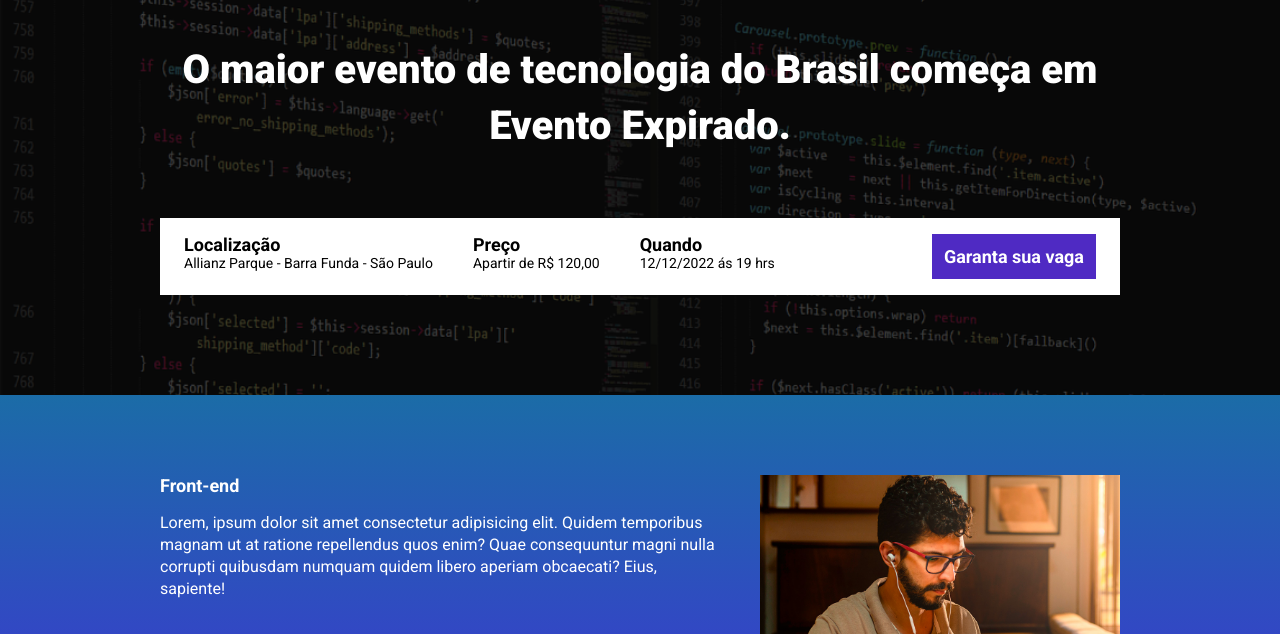
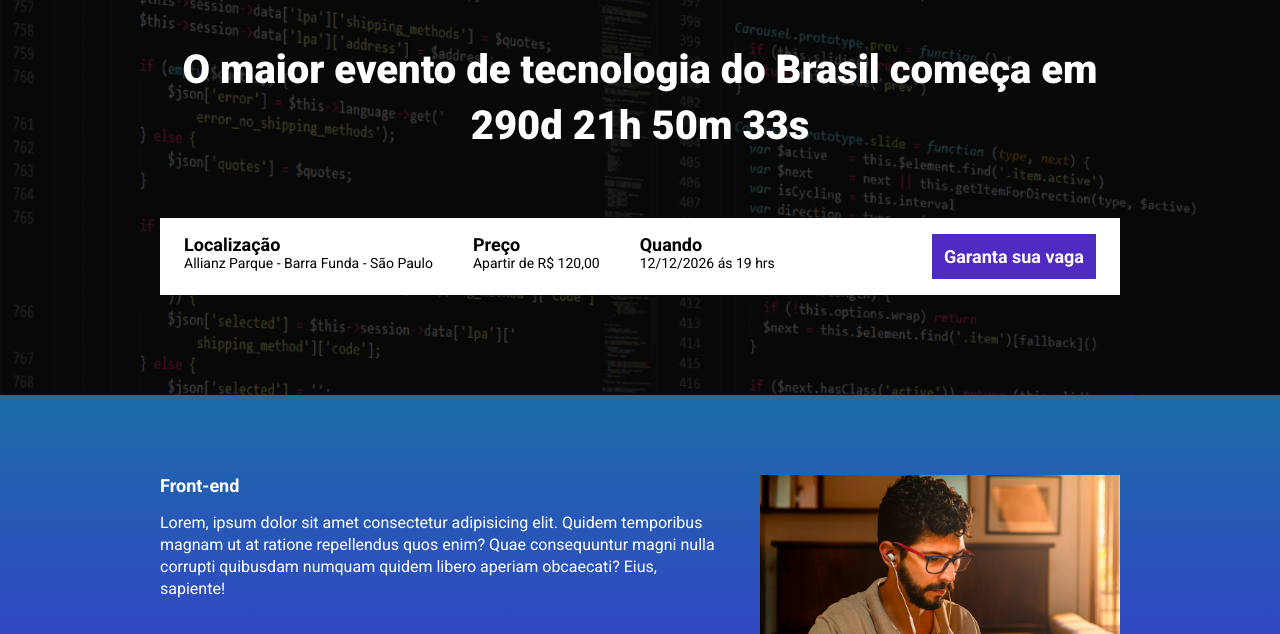
Before and after one commit to KarolinePodlasinski83/ebac_tech_talks, a website built with Parcel: page src/index.html in a window 1280 px wide. Shown: the part 166-800 px from the top of the page. Built offline with nearby package versions, Linux system fonts and the light colour scheme.

Commit message:
corrigindo a data  do evento

```diff
--- a/src/index.html
+++ b/src/index.html
@@ -36,7 +36,7 @@
                     </li>
                     <li class="infos-bar__infos__item">
                         <b>Quando</b>
-                        12/12/2022 ás 19 hrs
+                        12/12/2026 ás 19 hrs
                     </li>
                 </ul>
                 <a href="#" class="button button--primary">
--- a/src/scripts/main.js
+++ b/src/scripts/main.js
@@ -1,6 +1,6 @@
 AOS.init();
 
-const dataDoEvento = new Date("Dec 2, 2022 19:00:00");
+const dataDoEvento = new Date("Dec 12, 2026 19:00:00");
 const timeStampDoEvento = dataDoEvento.getTime();
 
 const contaAsHoras = setInterval(function () {
```
